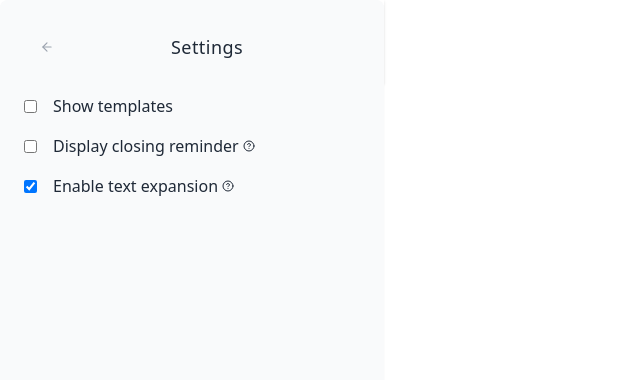
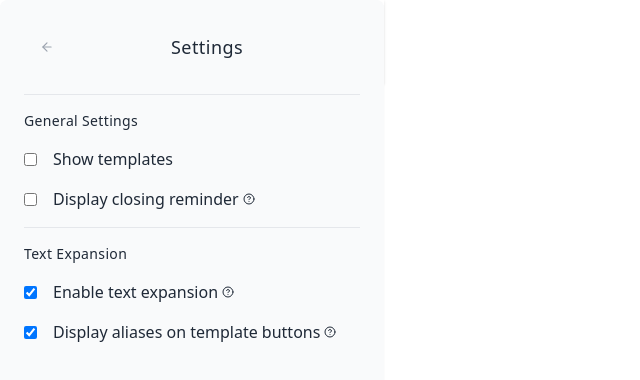
Before and after one commit to bSienkiewicz/sftools, a React (Vite) app: page / in a window 1280 px wide. Both pictures are taken after a click on the element 12 px from the left and 12 px from the top of the page. Shown: the top 380 px of the page, without its empty margins (0-640 px from the left). Built offline with nearby package versions, Linux system fonts and the light colour scheme.

Commit message:
feat: made 7days more robust

```diff
--- a/src/SettingsModal.jsx
+++ b/src/SettingsModal.jsx
@@ -14,6 +14,7 @@ const SettingsModal = ({ onClose }) => {
   const [showSevenDays, setShowSevenDays] = useState(false);
   const [sevenDaysAmount, setSevenDaysAmount] = useState(false);
   const [enableTextExpansion, setEnableTextExpansion] = useState(true);
+  const [showTextExpansionAlias, setShowTextExpansionAlias] = useState(false);
 
   // Get the current message when the component mounts
   useEffect(() => {
@@ -31,6 +32,10 @@ const SettingsModal = ({ onClose }) => {
 
     chrome.storage.local.get("enableTextExpansion").then((data) => {
       setEnableTextExpansion(data.enableTextExpansion !== false); // Default to true if not set
+    });
+
+    chrome.storage.local.get("showTextExpansionAlias").then((data) => {
+      setShowTextExpansionAlias(data.showTextExpansionAlias !== false); // Default to true if not set
     });
 
     setTimeout(() => {
@@ -56,6 +61,11 @@ const SettingsModal = ({ onClose }) => {
   const handleEnableTextExpansionChange = (event) => {
     setEnableTextExpansion(event.target.checked);
     chrome.storage.local.set({ enableTextExpansion: event.target.checked });
+  };
+
+  const handleShowTextExpansionAliasChange = (event) => {
+    setShowTextExpansionAlias(event.target.checked);
+    chrome.storage.local.set({ showTextExpansionAlias: event.target.checked });
   };
 
   const handleClose = () => {
@@ -84,6 +94,8 @@ const SettingsModal = ({ onClose }) => {
       </div>
 
       <div className="flex flex-col gap-4 items-center">
+        <hr className="w-full" />
+        <h2 className="text-sm font-light tracking-wide self-start">General Settings</h2>
         <div className="flex gap-4 w-full items-center">
           <input
             type="checkbox"
@@ -132,6 +144,9 @@ const SettingsModal = ({ onClose }) => {
             />
           </div>
         )}
+        <hr className="w-full" />
+        <h2 className="text-sm font-light tracking-wide self-start">Text Expansion</h2>
+
         <div className="flex gap-4 w-full items-center">
           <input
             type="checkbox"
@@ -149,6 +164,23 @@ const SettingsModal = ({ onClose }) => {
             <CircleHelp size={12} className="ml-1 cursor-help" />
           </label>
         </div>
+        <div className="flex gap-4 w-full items-center">
+          <input
+            type="checkbox"
+            id="showTextExpansionAlias"
+            checked={showTextExpansionAlias}
+            onChange={(e) => handleShowTextExpansionAliasChange(e)}
+            className="form-checkbox"
+          />
+          <label
+            htmlFor="showTextExpansionAlias"
+            className="select-none flex items-center"
+            title="Display aliases on template buttons"
+          >
+            Display aliases on template buttons
+            <CircleHelp size={12} className="ml-1 cursor-help" />
+          </label>
+        </div>
       </div>
     </div>
   );
--- a/src/SevenDays.jsx
+++ b/src/SevenDays.jsx
@@ -5,6 +5,9 @@ import "./nest_buttons.css";
 let showSevenDaysReminder = false;
 let daysToCheck = 7;
 let targetTable = null;
+
+const targetTableClass = '.slds-table'
+const lastModifiedColumnAria = 'th[aria-label="Last Modified Date"]'
 
 const debounce = (func, delay) => {
   let timeout;
@@ -20,7 +23,7 @@ const checkForElementsAndRender = () => {
 
   // Locate the "Last Modified Date" column
   const lastModifiedColumn = targetTable.querySelector(
-    'th[aria-label="Last Modified Date"]'
+    lastModifiedColumnAria
   );
 
   if (!lastModifiedColumn) return;
@@ -70,7 +73,7 @@ const observeDOM = debounce(() => {
   if (!showSevenDaysReminder) return;
 
 
-  const newTable = document.querySelector('.slds-table');
+  const newTable = document.querySelector(targetTableClass);
 
   if (newTable !== targetTable) {
     targetTable = newTable;
--- a/src/TemplateContentBody.jsx
+++ b/src/TemplateContentBody.jsx
@@ -11,6 +11,7 @@ const ContentBody = ({ root }) => {
   const [checkbox, setCheckbox] = React.useState(null);
   const [textExpansions, setTextExpansions] = React.useState([]);
   const [enableTextExpansion, setEnableTextExpansion] = React.useState(true);
+  const [showTextExpansionAlias, setShowTextExpansionAlias] = React.useState(false);
   const [lastCtrlEnterTime, setLastCtrlEnterTime] = React.useState(0);
 
   const lastCheckboxRef = React.useRef(null);
@@ -222,6 +223,12 @@ const ContentBody = ({ root }) => {
     });
   };
 
+  const checkShowTextExpansionAlias = () => {
+    chrome.storage.local.get("showTextExpansionAlias", (result) => {
+      setShowTextExpansionAlias(result.showTextExpansionAlias !== false); // Default to true if not set
+    });
+  };
+
   React.useEffect(() => {
     let parentNode;
     const checkForTextarea = () => {
@@ -343,6 +350,10 @@ const ContentBody = ({ root }) => {
     if (namespace === "local" && changes.enableTextExpansion) {
       setEnableTextExpansion(changes.enableTextExpansion.newValue !== false);
     }
+
+    if (namespace === "local" && changes.showTextExpansionAlias) {
+      setShowTextExpansionAlias(changes.showTextExpansionAlias.newValue !== false);
+    }
   });
 
   React.useEffect(() => {
@@ -363,6 +374,7 @@ const ContentBody = ({ root }) => {
     });
     checkShowTemplates();
     checkEnableTextExpansion();
+    checkShowTextExpansionAlias();
   }, []);
 
   if (!showTemplates) return;
@@ -397,7 +409,7 @@ const ContentBody = ({ root }) => {
                >
                  <div className="flex flex-row gap-2">
                    <span className="text-sm text-gray-600">{msg.title}</span>
-                   {msg.alias && (
+                   {msg.alias && showTextExpansionAlias && (
                      <span className="text-gray-500" style={{"alignSelf": "center", "fontSize": "8px"}}>;{msg.alias}</span>
                    )}
                  </div>
```
Also changed, not shown: manifest.json.
